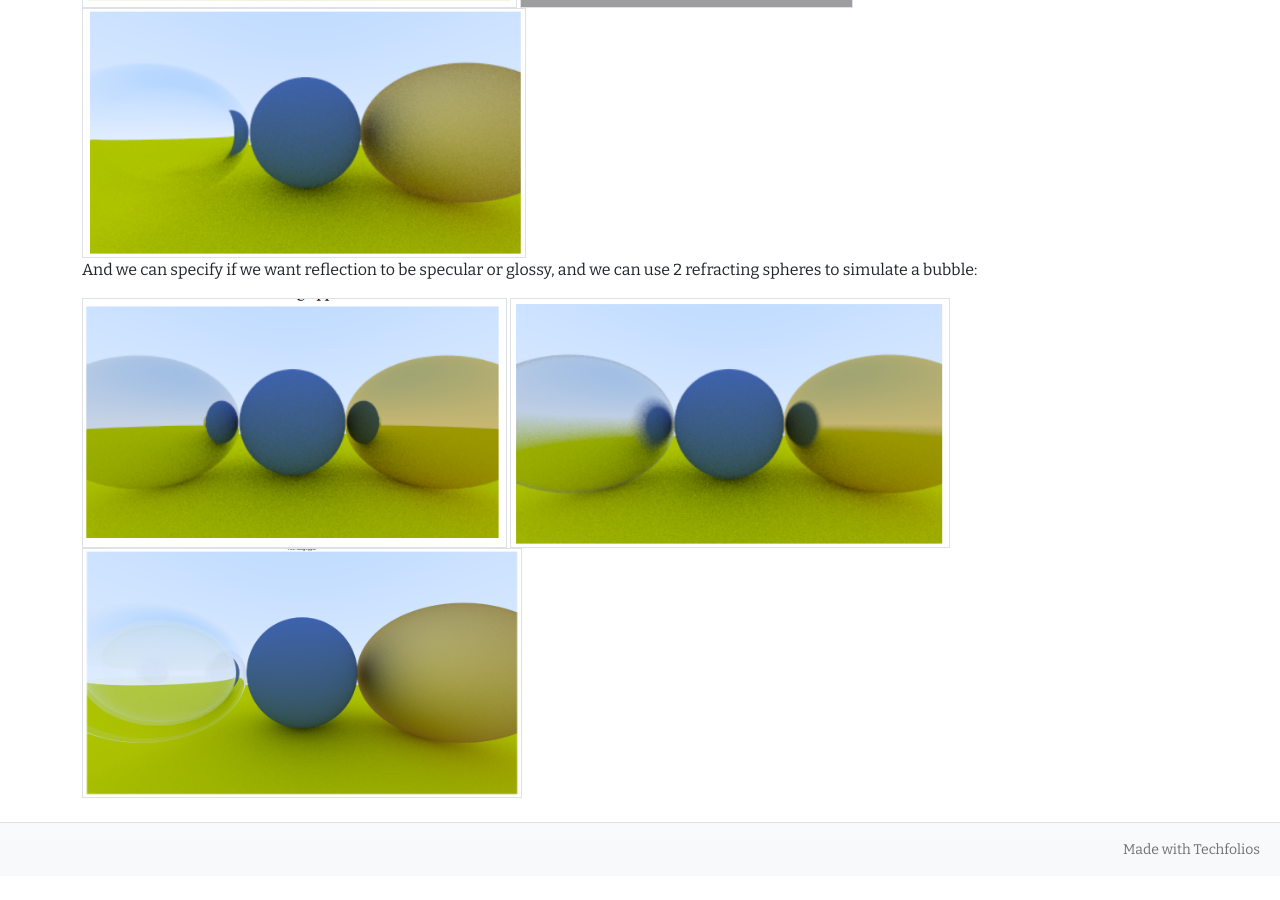
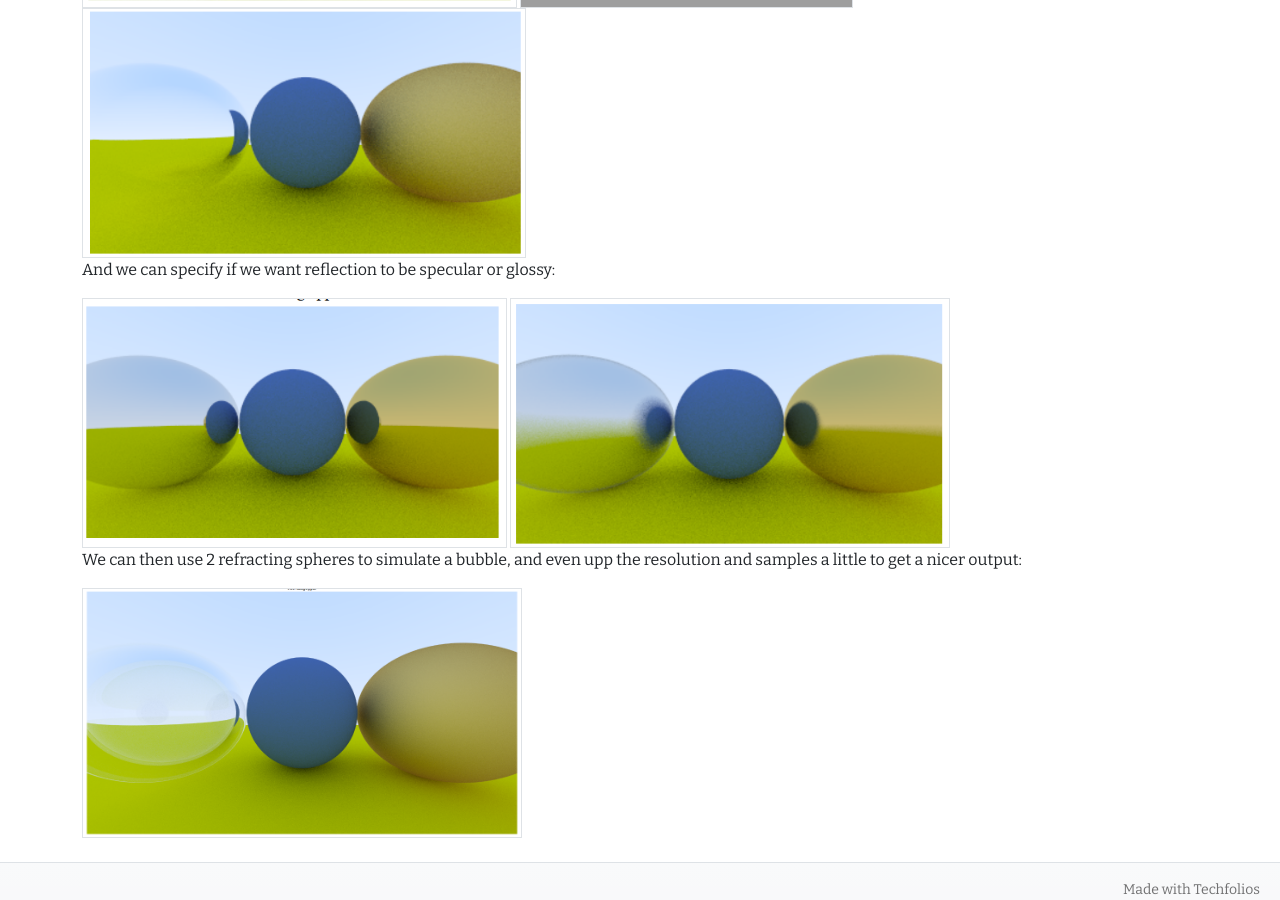
Before and after one commit to kylebueche/kylebueche.github.io, a Jekyll site: the page built from projects/ray-tracer-cpp.md, in a window 1280 px wide and 900 px high, scrolled down 1959 px. Built offline with Jekyll 4.4.1, drawn with Linux system fonts in a browser that asks for light colours; before the commit the page ends 2835 px from its top, so only the background shows below that; grey boxes are pictures that could not be loaded.

Commit message:
Update ray-tracer-cpp.md

```diff
--- a/projects/ray-tracer-cpp.md
+++ b/projects/ray-tracer-cpp.md
@@ -77,6 +77,11 @@ And we can specify if we want reflection to be specular or glossy, and we can us
   <span>
     <img class="border" src="../img/ray-tracer-cpp/rough-reflect.png" height="250px" alt="glossy">
   </span>
+</div>
+
+We can then use 2 refracting spheres to simulate a bubble, and even upp the resolution and samples a little to get a nicer output:
+
+<div>
   <span>
     <img class="border" src="../img/ray-tracer-cpp/air-bubble.png" height="250px" alt="glass">
   </span>
```
Also changed, not shown: other parts of projects/ray-tracer-cpp.md (+1 -1 lines).
